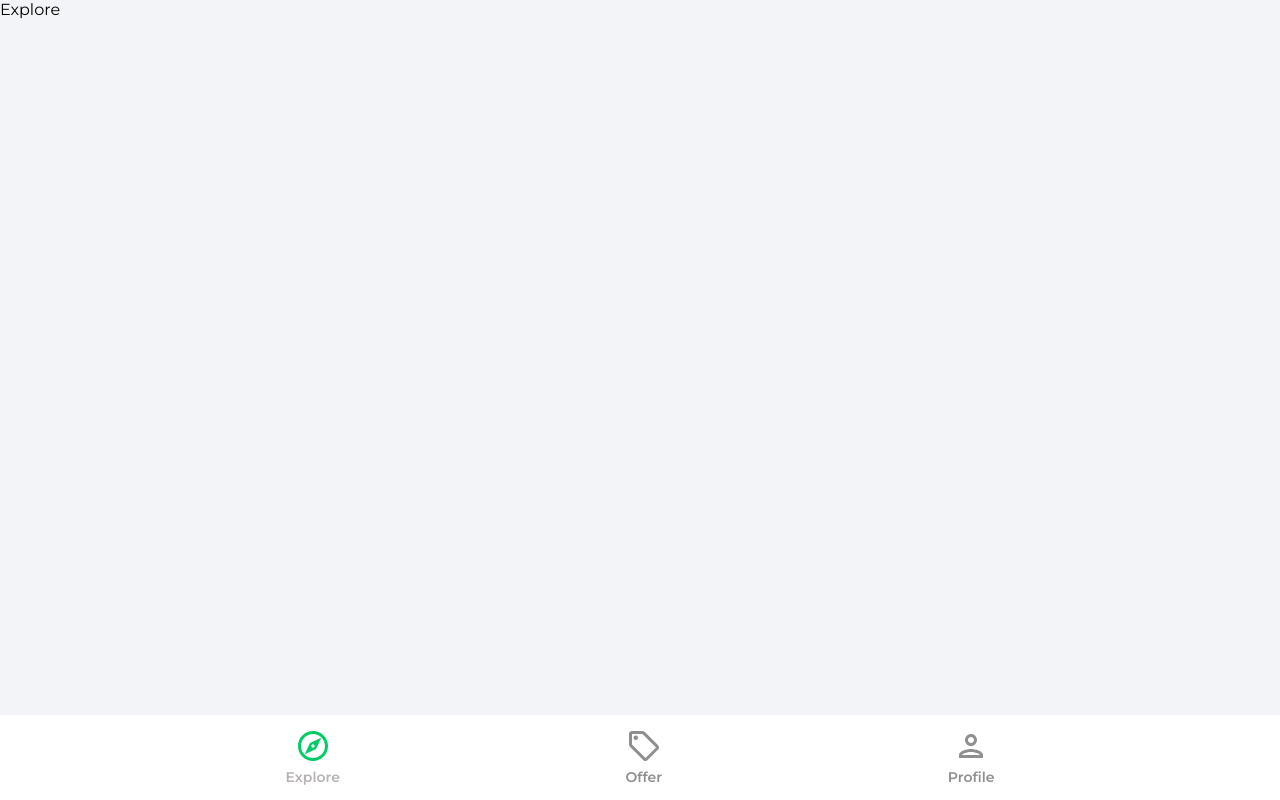
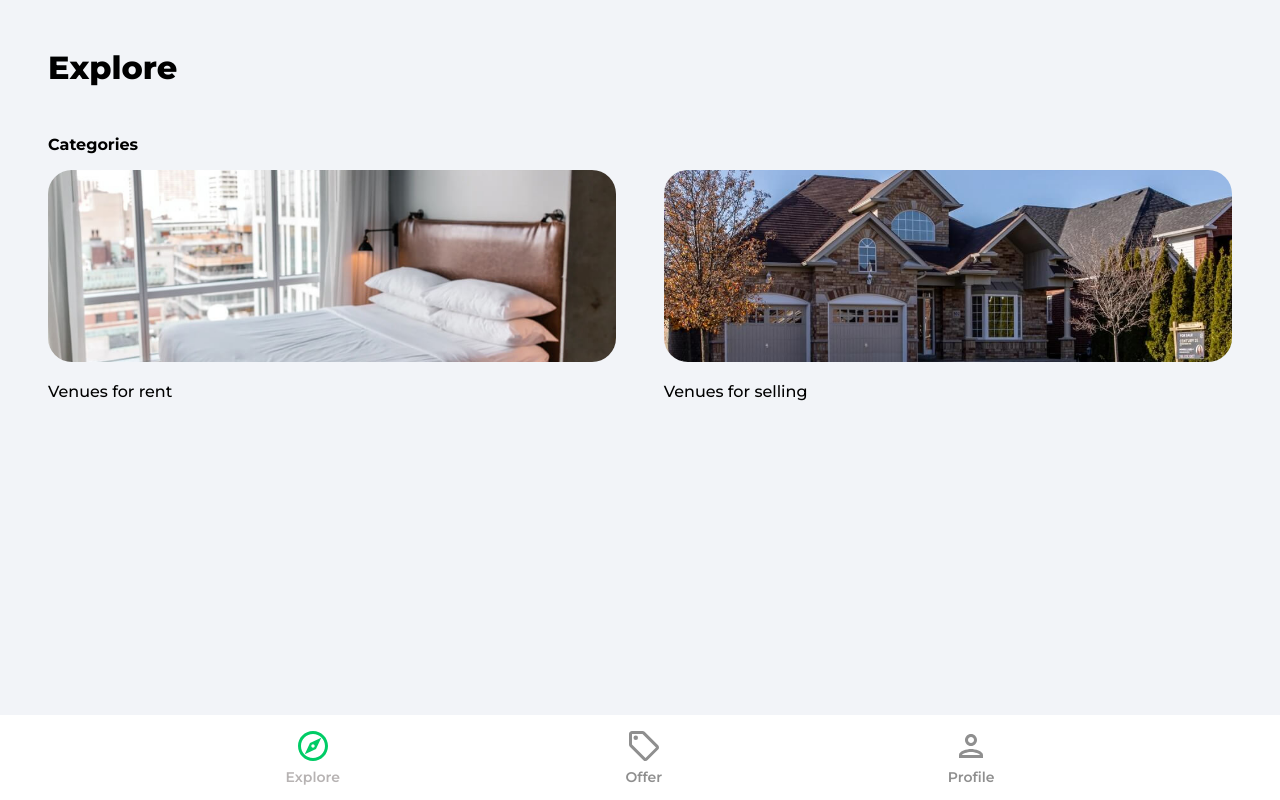
Before and after one commit to IrinaDG/Personal-Projects, a React (Create React App) app in the folder house-marketplace-app/: page / in a window 1280 px wide. Built offline with nearby package versions, Linux system fonts and the light colour scheme; no server answers.

Commit message:
Created the explore page structure and links

```diff
--- a/house-marketplace-app/src/App.js
+++ b/house-marketplace-app/src/App.js
@@ -9,6 +9,7 @@
 import ForgotPassword from './pages/ForgotPassword';
 import { ToastContainer, toast } from "react-toastify";
 import "react-toastify/dist/ReactToastify.css";
+import Category from './pages/Category';
 
 
 function App() {
@@ -18,6 +19,7 @@
         <Routes>
           <Route path="/" element={<Explore />} />
           <Route path="/offers" element={<Offers />} />
+          <Route path="/category/:categoryName" element={<Category />} />
           <Route path="/profile" element={<PrivateRoute />}>
             <Route path="/profile" element={<Profile />} />
           </Route>
--- /dev/null
+++ b/house-marketplace-app/src/pages/Category.jsx
@@ -0,0 +1,9 @@
+import React from 'react'
+
+function Category() {
+  return (
+    <div>Category</div>
+  )
+}
+
+export default Category
--- a/house-marketplace-app/src/pages/Explore.jsx
+++ b/house-marketplace-app/src/pages/Explore.jsx
@@ -1,9 +1,38 @@
 import React from 'react'
+import { Link } from "react-router-dom"
+import rentCategoryImage from "../assets/jpg/rentCategoryImage.jpg"
+import sellCategoryImage from "../assets/jpg/sellCategoryImage.jpg"
 
 function Explore() {
   return (
-    <div>Explore</div>
-  )
+    <div className="explore">
+      <header>
+        <p className="pageHeader">Explore</p>
+      </header>
+
+      <main>
+        <p className="exploreCategoryHeading">Categories</p>
+        <div className="exploreCategories">
+          <Link to="/category/rent">
+            <img
+              src={rentCategoryImage}
+              alt="rent category image"
+              className="exploreCategoryImg"
+            />
+            <p className="exploreCategoryName">Venues for rent</p>
+          </Link>
+          <Link to="/category/sell">
+            <img
+              src={sellCategoryImage}
+              alt="sell category image"
+              className="exploreCategoryImg"
+            />
+            <p className="exploreCategoryName">Venues for selling</p>
+          </Link>
+        </div>
+      </main>
+    </div>
+  );
 }
 
 export default Explore
```
